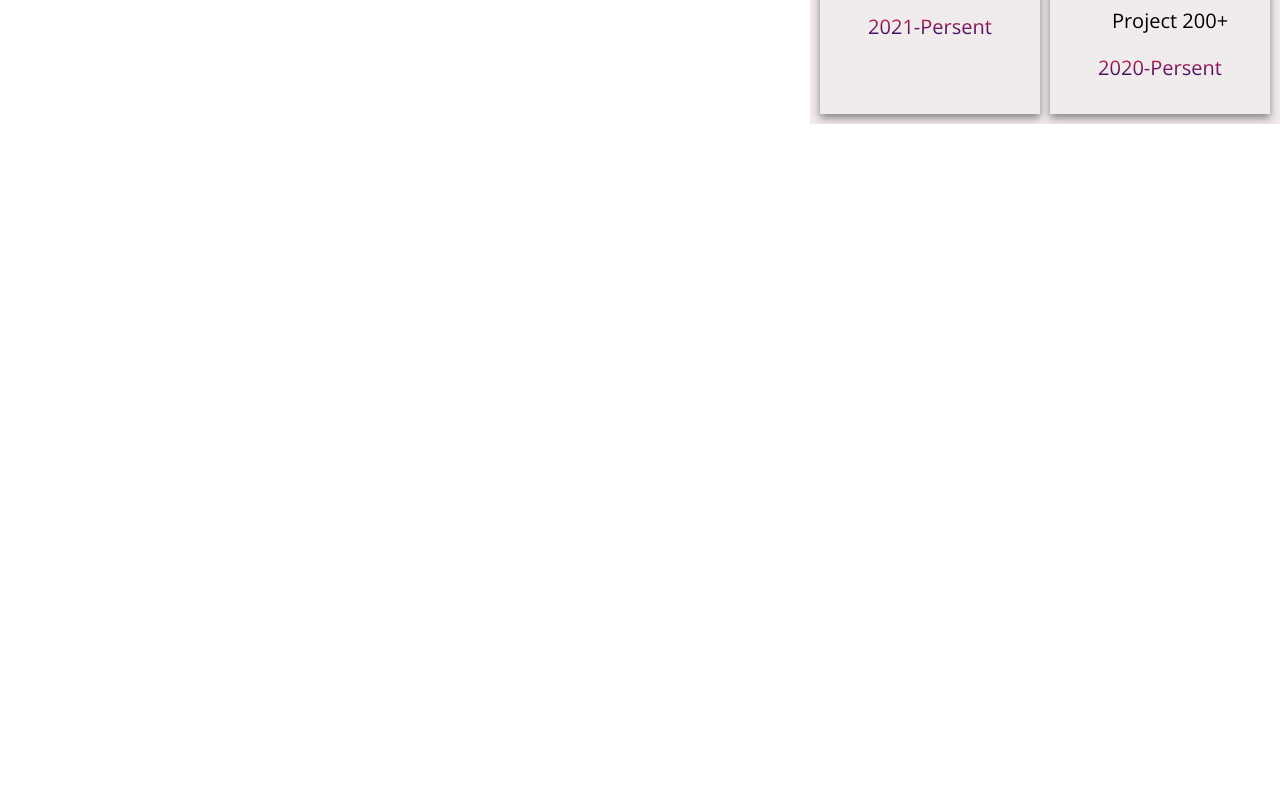
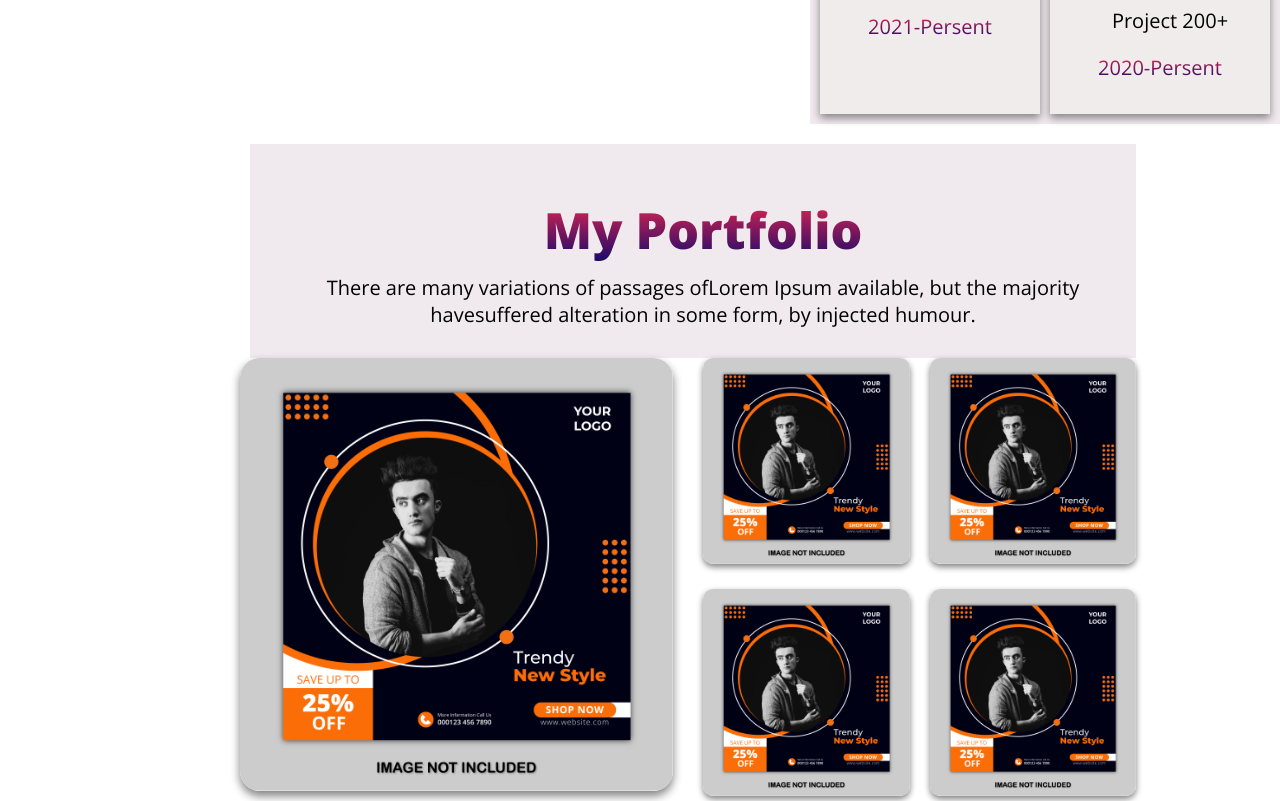
Before and after one commit to toha2120/develoer-porflolio, a plain HTML site: page index.html in a window 1280 px wide. Shown: the part 1240-2041 px from the top of the page. Before the commit the page ends 1364 px from the top, so only its background shows below. Drawn offline with nearby package versions, Linux system fonts and the light colour scheme.

Commit message:
add the portfilio section

```diff
--- a/index.html
+++ b/index.html
@@ -58,5 +58,30 @@
             </div>
         </div>
     </section>
+    <section class="section-2">
+        <div class="header-text">
+            <h1>My Portfolio</h1>
+            <p>There are many variations of passages ofLorem Ipsum available, but the majority havesuffered alteration in some form, by injected humour.</p>
+        </div>
+        <div class="div-5">
+            <div class="image">
+                <img src="picture/design/11.jpg" alt="">
+            </div>
+            <div class="images">
+                <div class="">
+                    <img src="picture/design/11.jpg" alt="">
+                </div>
+                <div class="">
+                    <img src="picture/design/11.jpg" alt="">
+                </div>
+                <div class="">
+                    <img src="picture/design/11.jpg" alt="">
+                </div>
+                <div class="">
+                    <img src="picture/design/11.jpg" alt="">
+                </div>
+            </div>
+        </div>
+    </section>
 </body>
 </html>
--- a/style.css
+++ b/style.css
@@ -76,7 +76,7 @@ p{
     margin-left: 10px;
     background-color: #f0e9ee;
     padding: 10px;
-    text-align: left;
+    text-align: center;
 }
 .header-text h1 {
     margin-left: 20px;
@@ -97,3 +97,33 @@ p{
     text-align: center;
     box-shadow: 0 4px 8px 0 rgb(133, 130, 133);
 }
+.section-2{
+    width: 70%;
+    margin-left: 30vh;
+    margin-top: 20px;
+}
+.div-5{
+    display: flex;
+    gap: 30px;
+
+}
+.image{
+    flex-basis: 50%;
+}
+.image img{
+    width: 100%;
+    border-radius: 20px;
+    box-shadow:0 5px 10px 0 grey;
+}
+.images {
+    display: grid;
+    grid-template-columns: repeat(2, 1fr);
+    gap: 20px;
+    flex-basis: 50%;
+}
+.images img{
+    width: 100%;
+    border-radius: 10px;
+    box-shadow: 0 3px 6px 0 gray;
+
+}
```
Also changed, not shown: picture/design/11.jpg (added), picture/design/24.jpg (added), picture/design/3.jpg (added), picture/design/4.jpg (added), picture/design/8.jpg (added), picture/design/9.jpg (added), 1 other file.
